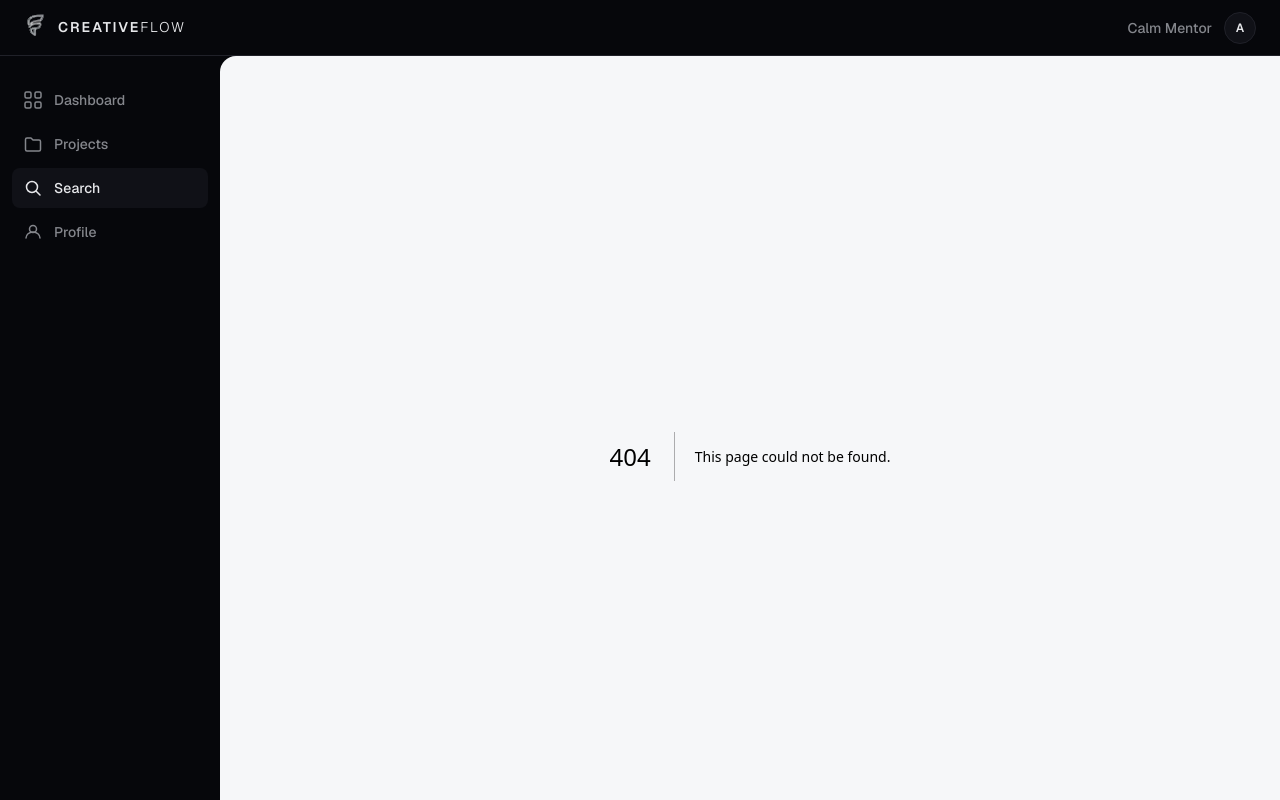
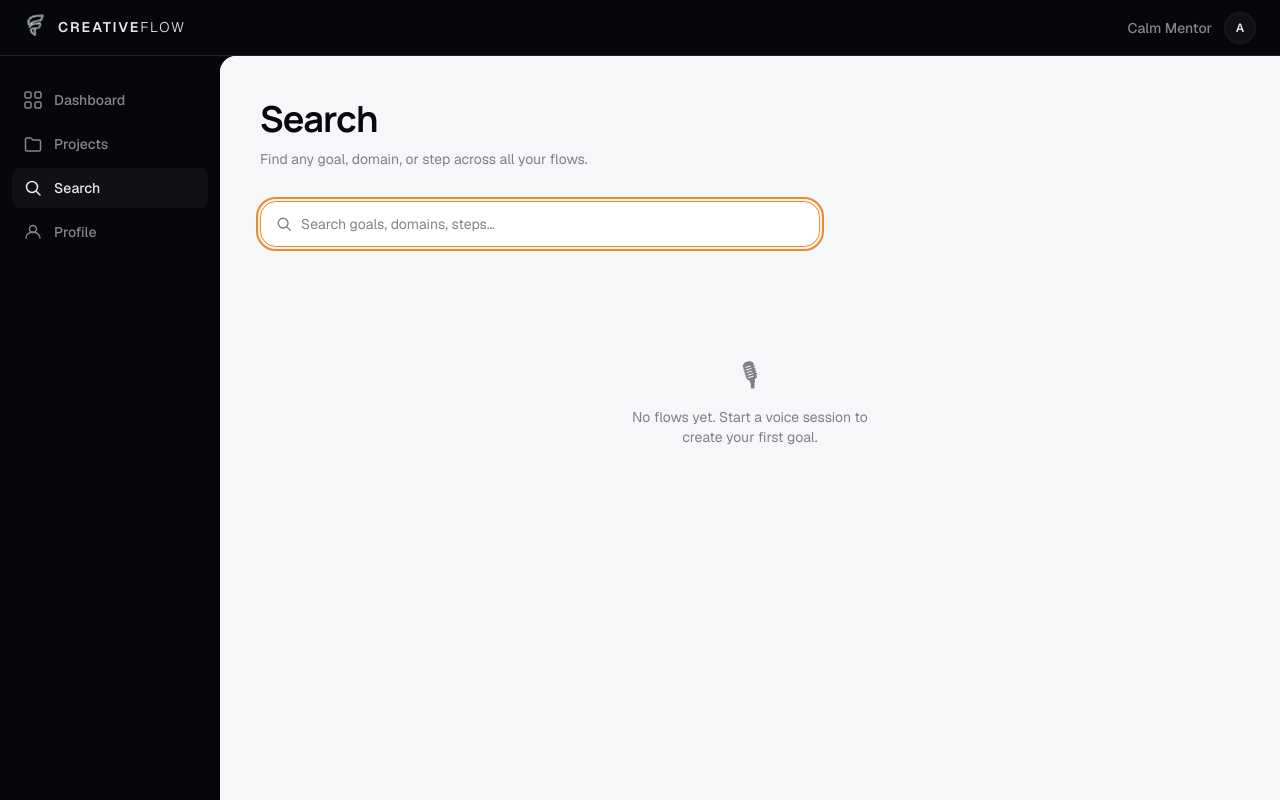
Before and after one commit to 0xElyte/CreativeFlow, a Next.js app in the folder creative-flow/: page /search in a window 1280 px wide. Before the commit this address had no page. Built offline with nearby package versions, Linux system fonts and the light colour scheme; what @elevenlabs/react would draw is missing.

Commit message:
feat: implement Search page with live highlighting and step matching

```diff
--- /dev/null
+++ b/creative-flow/app/search/page.tsx
@@ -0,0 +1,5 @@
+import SearchPage from "@/components/search/SearchPage"
+
+export default function Page() {
+  return <SearchPage />
+}
--- /dev/null
+++ b/creative-flow/components/search/SearchPage.tsx
@@ -0,0 +1,229 @@
+"use client"
+
+import { useState, useDeferredValue } from "react"
+import { motion, AnimatePresence } from "framer-motion"
+import { useStore } from "@/lib/store"
+import { TONE_CONFIGS, DOMAIN_LABELS } from "@/lib/constants"
+import type { TodoItem } from "@/lib/types"
+
+/* ─── Helpers ────────────────────────────────────────────── */
+function matchesQuery(task: TodoItem, q: string): boolean {
+  const needle = q.toLowerCase()
+  if (task.goal.toLowerCase().includes(needle)) return true
+  if (task.domain.toLowerCase().includes(needle)) return true
+  if ((DOMAIN_LABELS[task.domain] ?? "").toLowerCase().includes(needle)) return true
+  return task.steps.some((s) => s.text.toLowerCase().includes(needle))
+}
+
+function highlight(text: string, query: string): React.ReactNode {
+  if (!query) return text
+  const idx = text.toLowerCase().indexOf(query.toLowerCase())
+  if (idx === -1) return text
+  return (
+    <>
+      {text.slice(0, idx)}
+      <mark
+        style={{
+          background: "var(--cf-amber-track)",
+          color: "var(--cf-amber)",
+          borderRadius: 3,
+          padding: "0 2px",
+        }}
+      >
+        {text.slice(idx, idx + query.length)}
+      </mark>
+      {text.slice(idx + query.length)}
+    </>
+  )
+}
+
+/* ─── Result card ────────────────────────────────────────── */
+function ResultCard({ task, query }: { task: TodoItem; query: string }) {
+  const cfg = TONE_CONFIGS[task.toneProfile]
+  const domainLabel = DOMAIN_LABELS[task.domain] ?? task.domain
+  const completedSteps = task.steps.filter((s) => s.status === "completed").length
+  const matchingSteps = query
+    ? task.steps.filter((s) => s.text.toLowerCase().includes(query.toLowerCase()))
+    : []
+
+  return (
+    <motion.div
+      layout
+      initial={{ opacity: 0, y: 8 }}
+      animate={{ opacity: 1, y: 0 }}
+      exit={{ opacity: 0, y: -4 }}
+      transition={{ duration: 0.2 }}
+      className="rounded-2xl p-5 flex flex-col gap-3"
+      style={{
+        background: "var(--cf-card)",
+        border: "1.5px solid var(--cf-card-border)",
+      }}
+    >
+      {/* Header */}
+      <div className="flex items-start justify-between gap-3">
+        <div className="flex flex-col gap-1">
+          <div className="flex items-center gap-2">
+            <span
+              className="text-xs font-semibold uppercase tracking-widest"
+              style={{ color: `var(${cfg.accentVar})` }}
+            >
+              {domainLabel}
+            </span>
+            <span style={{ color: "var(--cf-card-border)" }}>·</span>
+            <span className="text-xs" style={{ color: "var(--cf-text-3)" }}>
+              {task.status === "completed" ? "Completed" : "Active"}
+            </span>
+          </div>
+          <p className="text-sm font-semibold leading-snug" style={{ color: "var(--cf-text-1)" }}>
+            {highlight(task.goal, query)}
+          </p>
+        </div>
+        <span
+          className="text-xs font-medium rounded-full px-2.5 py-0.5 flex-shrink-0"
+          style={{
+            background: "var(--cf-surface)",
+            border: "1px solid var(--cf-card-border)",
+            color: "var(--cf-text-3)",
+          }}
+        >
+          {completedSteps}/{task.steps.length}
+        </span>
+      </div>
+
+      {/* Matching steps */}
+      {matchingSteps.length > 0 && (
+        <ul className="flex flex-col gap-1.5 pl-3 border-l-2" style={{ borderColor: `var(${cfg.accentVar})` }}>
+          {matchingSteps.map((s) => (
+            <li key={s.id} className="text-xs" style={{ color: "var(--cf-text-2)" }}>
+              {highlight(s.text, query)}
+            </li>
+          ))}
+        </ul>
+      )}
+    </motion.div>
+  )
+}
+
+/* ─── Search page ────────────────────────────────────────── */
+export default function SearchPage() {
+  const tasks = useStore((s) => s.tasks)
+  const [query, setQuery] = useState("")
+  const deferred = useDeferredValue(query)
+
+  const results = deferred.trim()
+    ? tasks.filter((t) => matchesQuery(t, deferred.trim()))
+    : []
+
+  return (
+    <div
+      className="h-full overflow-y-auto px-10 py-10"
+      style={{ background: "var(--cf-surface)" }}
+    >
+      <header className="mb-8">
+        <h1
+          className="font-bold leading-tight tracking-tight mb-2"
+          style={{
+            fontFamily: "var(--font-manrope), var(--font-geist-sans), sans-serif",
+            fontSize: "clamp(24px, 3vw, 36px)",
+            color: "var(--cf-text-1)",
+          }}
+        >
+          Search
+        </h1>
+        <p className="text-sm" style={{ color: "var(--cf-text-3)", maxWidth: "44ch" }}>
+          Find any goal, domain, or step across all your flows.
+        </p>
+      </header>
+
+      {/* Search input */}
+      <div className="relative mb-8" style={{ maxWidth: 560 }}>
+        <svg
+          width="16"
+          height="16"
+          viewBox="0 0 18 18"
+          fill="none"
+          aria-hidden
+          className="absolute left-4 top-1/2 -translate-y-1/2 pointer-events-none"
+          style={{ color: "var(--cf-text-3)" }}
+        >
+          <circle cx="8" cy="8" r="5.5" stroke="currentColor" strokeWidth="1.5" />
+          <path d="M12.5 12.5L16 16" stroke="currentColor" strokeWidth="1.5" strokeLinecap="round" />
+        </svg>
+        <input
+          type="search"
+          value={query}
+          onChange={(e) => setQuery(e.target.value)}
+          placeholder="Search goals, domains, steps…"
+          autoFocus
+          className="w-full rounded-2xl text-sm pl-10 pr-4 py-3 outline-none transition-colors duration-150"
+          style={{
+            background: "var(--cf-card)",
+            border: "1.5px solid var(--cf-card-border)",
+            color: "var(--cf-text-1)",
+          }}
+          onFocus={(e) =>
+            (e.currentTarget.style.borderColor = "var(--cf-amber)")
+          }
+          onBlur={(e) =>
+            (e.currentTarget.style.borderColor = "var(--cf-card-border)")
+          }
+        />
+      </div>
+
+      {/* Results */}
+      <AnimatePresence mode="popLayout">
+        {tasks.length === 0 ? (
+          <motion.div
+            key="no-tasks"
+            initial={{ opacity: 0 }}
+            animate={{ opacity: 1 }}
+            className="flex flex-col items-center justify-center gap-3 py-20 text-center"
+            style={{ color: "var(--cf-text-3)" }}
+          >
+            <span className="text-3xl" aria-hidden>🎙</span>
+            <p className="text-sm max-w-[28ch]">
+              No flows yet. Start a voice session to create your first goal.
+            </p>
+          </motion.div>
+        ) : deferred.trim() === "" ? (
+          <motion.div
+            key="prompt"
+            initial={{ opacity: 0 }}
+            animate={{ opacity: 1 }}
+            className="flex flex-col items-center justify-center gap-3 py-20 text-center"
+            style={{ color: "var(--cf-text-3)" }}
+          >
+            <span className="text-3xl" aria-hidden>🔍</span>
+            <p className="text-sm max-w-[28ch]">
+              Type above to search across {tasks.length} flow{tasks.length !== 1 ? "s" : ""}.
+            </p>
+          </motion.div>
+        ) : results.length === 0 ? (
+          <motion.div
+            key="no-results"
+            initial={{ opacity: 0 }}
+            animate={{ opacity: 1 }}
+            className="flex flex-col items-center justify-center gap-3 py-20 text-center"
+            style={{ color: "var(--cf-text-3)" }}
+          >
+            <span className="text-3xl" aria-hidden>😶</span>
+            <p className="text-sm">No flows match &ldquo;{deferred}&rdquo;</p>
+          </motion.div>
+        ) : (
+          <motion.div
+            key="results"
+            className="grid gap-4"
+            style={{ maxWidth: 560 }}
+          >
+            <p className="text-xs mb-1" style={{ color: "var(--cf-text-3)" }}>
+              {results.length} result{results.length !== 1 ? "s" : ""}
+            </p>
+            {results.map((task) => (
+              <ResultCard key={task.id} task={task} query={deferred.trim()} />
+            ))}
+          </motion.div>
+        )}
+      </AnimatePresence>
+    </div>
+  )
+}
```
